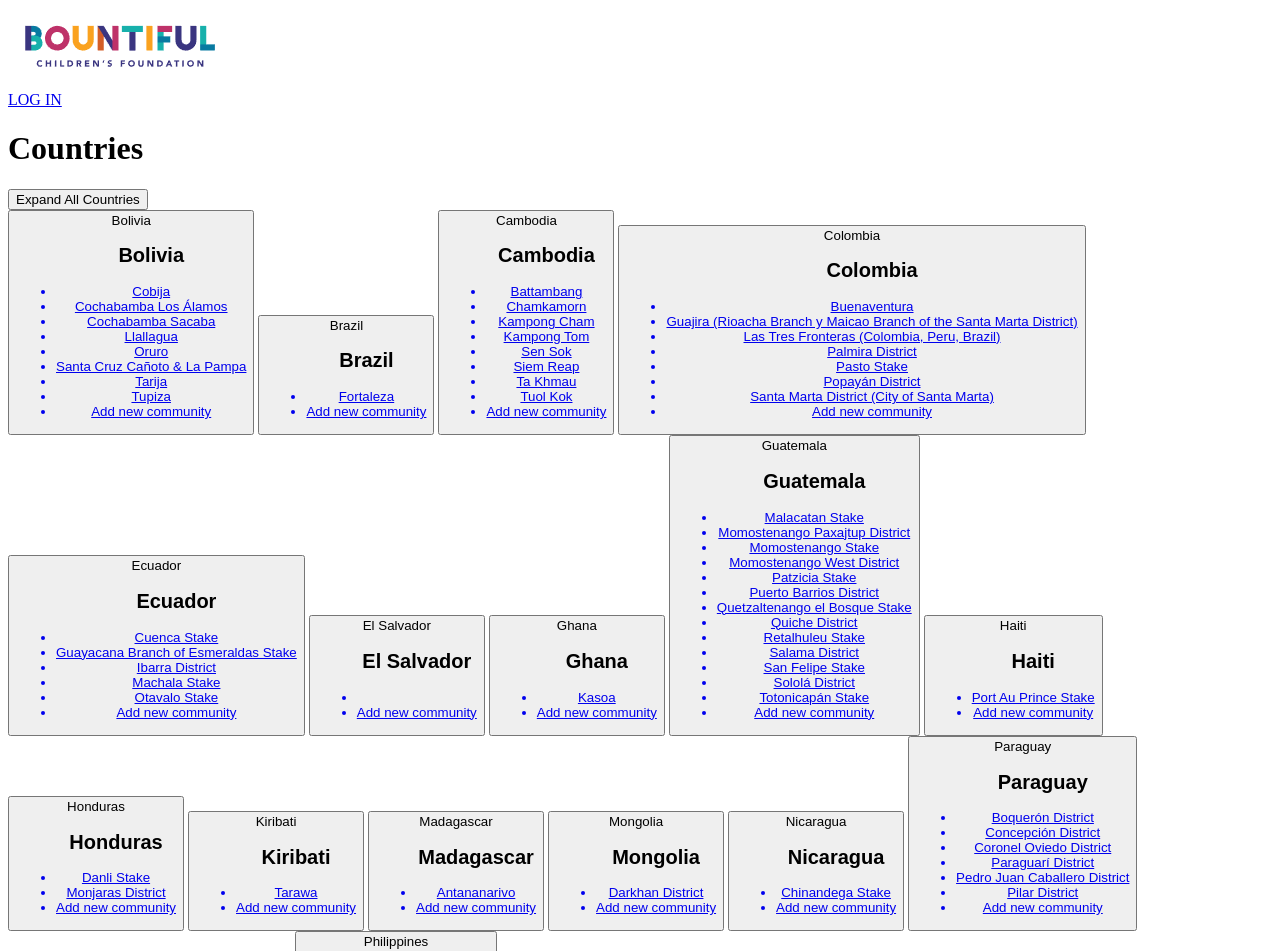
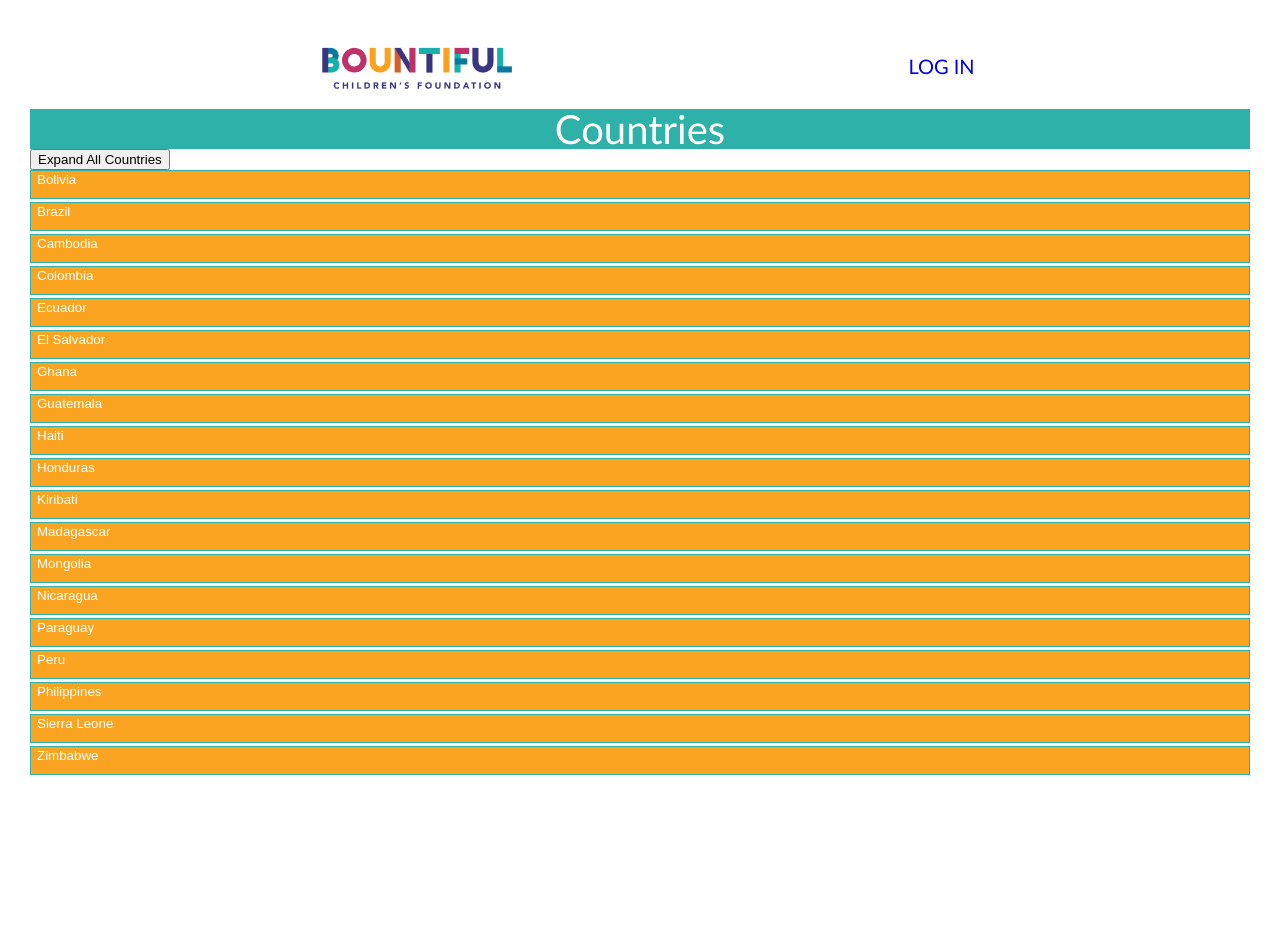
Before and after one commit to bountiful-children-s-foundation/marketing_intl_child_nutrition, a plain HTML site: page HTML/index.html in a window 1280 px wide. Shown: the top 951 px of the page. After the commit the page ends 830 px from the top, so only its background shows below. Drawn offline with nearby package versions, Linux system fonts and the light colour scheme; files whose address does not match are found by name.

Commit message:
Moved js script tag into body & fixed stylesheet link

```diff
--- a/HTML/index.html
+++ b/HTML/index.html
@@ -9,10 +9,10 @@
   <title>Admin Homepage | Bountiful Children's Foundation</title>
 
   <link href="https://fonts.googleapis.com/css?family=Lato|PT+Sans" rel="stylesheet">
-  <link rel="stylesheet" type="text/css" href="LESS/homepage.less"/>
+
   <script src="//cdnjs.cloudflare.com/ajax/libs/less.js/3.9.0/less.min.js" ></script>
-  <script src="index.js" async></script>
 
+  <link rel="stylesheet" type="text/css" href="/CSS/index.css"/>
 </head>
 
 <body>
@@ -355,3 +355,5 @@
     </div>
   </div>
 </button>
+<script src="/index.js"></script>
+</body>
```
